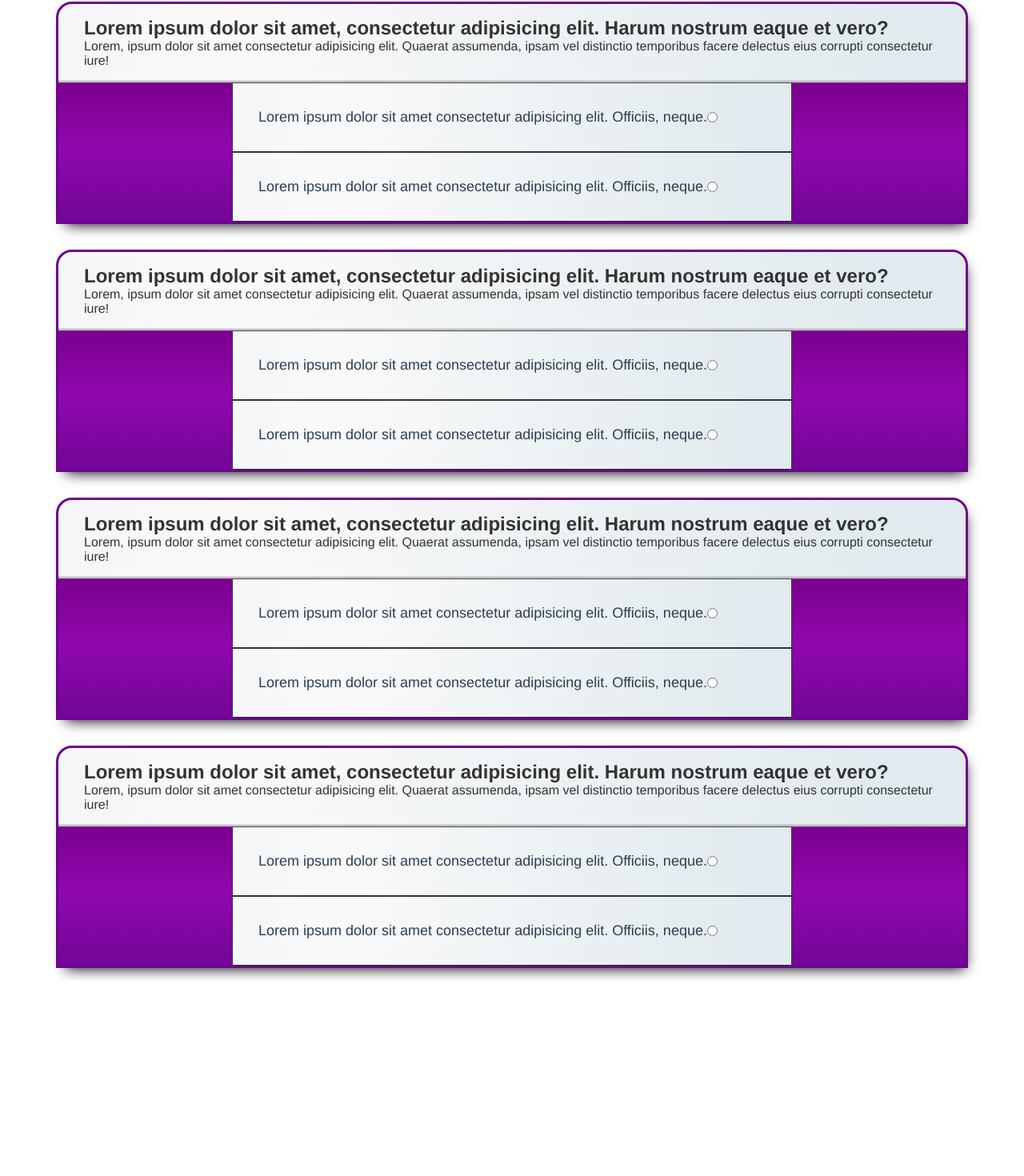
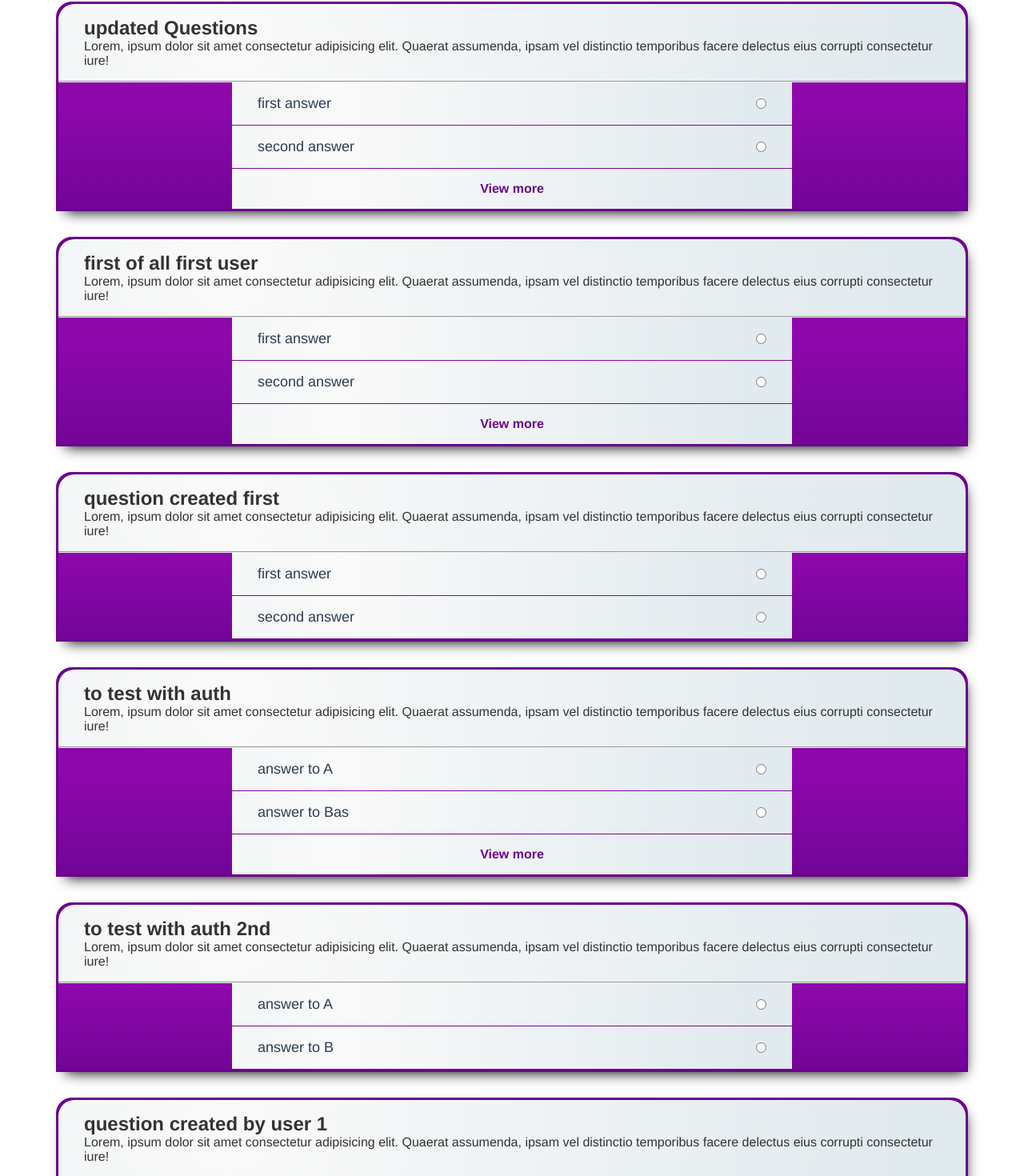
Before and after one commit to eevan7a9/voting-system, a Vue app in the folder voting-frontend/: page /#/ in a window 1280 px wide. Shown: the part 96-1566 px from the top of the page at 80% size. Before the commit the page ends 1322 px from the top, so only its background shows below. Built offline with nearby package versions, Linux system fonts and the light colour scheme.

Commit message:
added question dynamicaly from vuex

```diff
--- a/voting-frontend/src/assets/css/style.css
+++ b/voting-frontend/src/assets/css/style.css
@@ -188,65 +188,125 @@
   padding-bottom: 3rem;
 }
 /*                             Margin Starts                         */
-.mgx-1 {
+.mgx-1-em {
   margin-left: 1rem;
   margin-right: 1rem;
 }
-.mgy-1 {
+.mgy-1-em {
   margin-top: 1rem;
   margin-bottom: 1rem;
 }
-.mgx-2 {
+.mgx-2-em {
   margin-left: 2rem;
   margin-right: 2rem;
 }
-.mgy-2 {
+.mgy-2-em {
   margin-top: 2rem;
   margin-bottom: 2rem;
 }
-.mgx-3 {
+.mgx-3-em {
   margin-left: 3rem;
   margin-right: 3rem;
 }
-.mgy-3 {
+.mgy-3-em {
   margin-top: 3rem;
   margin-bottom: 3rem;
 }
-.mgl-1 {
+.mgl-1-em {
   margin-left: 1rem;
 }
-.mgr-1 {
+.mgr-1-em {
   margin-right: 1rem;
 }
-.mgl-2 {
+.mgl-2-em {
   margin-left: 2rem;
 }
-.mgr-2 {
+.mgr-2-em {
   margin-right: 2rem;
 }
-.mgl-3 {
+.mgl-3-em {
   margin-left: 3rem;
 }
-.mgr-3 {
+.mgr-3-em {
   margin-right: 3rem;
 }
-.mgt-1 {
+.mgt-1-em {
   margin-top: 1rem;
 }
-.mgb-1 {
+.mgb-1-em {
   margin-bottom: 1rem;
 }
-.mgt-2 {
+.mgt-2-em {
   margin-top: 2rem;
 }
-.mgb-2 {
+.mgb-2-em {
   margin-bottom: 2rem;
 }
-.mgt-3 {
+.mgt-3-em {
   margin-top: 3rem;
 }
-.mgb-3 {
+.mgb-3-em {
   margin-bottom: 3rem;
+}
+.mgx-1-px {
+  margin-left: 1px;
+  margin-right: 1px;
+}
+.mgy-1-px {
+  margin-top: 1px;
+  margin-bottom: 1px;
+}
+.mgx-2-px {
+  margin-left: 2px;
+  margin-right: 2px;
+}
+.mgy-2-px {
+  margin-top: 2px;
+  margin-bottom: 2px;
+}
+.mgx-3-px {
+  margin-left: 3px;
+  margin-right: 3px;
+}
+.mgy-3-px {
+  margin-top: 3px;
+  margin-bottom: 3px;
+}
+.mgl-1-px {
+  margin-left: 1px;
+}
+.mgr-1-px {
+  margin-right: 1px;
+}
+.mgl-2-px {
+  margin-left: 2px;
+}
+.mgr-2-px {
+  margin-right: 2px;
+}
+.mgl-3-px {
+  margin-left: 3px;
+}
+.mgr-3-px {
+  margin-right: 3px;
+}
+.mgt-1-px {
+  margin-top: 1px;
+}
+.mgb-1-px {
+  margin-bottom: 1px;
+}
+.mgt-2-px {
+  margin-top: 2px;
+}
+.mgb-2-px {
+  margin-bottom: 2px;
+}
+.mgt-3-px {
+  margin-top: 3px;
+}
+.mgb-3-px {
+  margin-bottom: 3px;
 }
 
 /*                                 Border Radius                     */
--- a/voting-frontend/src/components/questions/QuestionsList.vue
+++ b/voting-frontend/src/components/questions/QuestionsList.vue
@@ -1,84 +1,47 @@
 <template>
   <div>
-    <div class="wrapper mgt-2">
+    <div
+      class="wrapper bg-violetdient mgt-2-em"
+      v-for="(question, index) in allQuestions"
+      :key="index"
+    >
       <div class="question-cont bg-lightdient dark pady-1 padx-2">
-        <h2>Lorem ipsum dolor sit amet, consectetur adipisicing elit. Harum nostrum eaque et vero?</h2>
+        <h2>{{ question.title }}</h2>
         <p>Lorem, ipsum dolor sit amet consectetur adipisicing elit. Quaerat assumenda, ipsam vel distinctio temporibus facere delectus eius corrupti consectetur iure!</p>
       </div>
       <hr />
-      <div class="answers-cont bg-violetdient">
-        <div class="answers pady-2 padx-2 bg-lightdient">
-          <p class="fs-18">Lorem ipsum dolor sit amet consectetur adipisicing elit. Officiis, neque.</p>
-          <input type="radio" :name="radio_name" id />
-        </div>
-        <div class="answers pady-2 padx-2 bg-lightdient">
-          <p class="fs-18">Lorem ipsum dolor sit amet consectetur adipisicing elit. Officiis, neque.</p>
-          <input type="radio" :name="radio_name" id />
+      <div
+        class="answers-cont mgb-1-px"
+        v-for="(answer, index) in question.answers.slice(0,2)"
+        :key="index"
+      >
+        <div class="answers pady-1 padx-2 bg-lightdient pointer">
+          <p class="fs-18">{{ answer.title }}</p>
+          <input type="radio" :name="question.id" id />
         </div>
       </div>
-    </div>
-    <div class="wrapper mgt-2">
-      <div class="question-cont bg-lightdient dark pady-1 padx-2">
-        <h2>Lorem ipsum dolor sit amet, consectetur adipisicing elit. Harum nostrum eaque et vero?</h2>
-        <p>Lorem, ipsum dolor sit amet consectetur adipisicing elit. Quaerat assumenda, ipsam vel distinctio temporibus facere delectus eius corrupti consectetur iure!</p>
-      </div>
-      <hr />
-      <div class="answers-cont bg-violetdient">
-        <div class="answers pady-2 padx-2 bg-lightdient">
-          <p class="fs-18">Lorem ipsum dolor sit amet consectetur adipisicing elit. Officiis, neque.</p>
-          <input type="radio" :name="radio_name" id />
-        </div>
-        <div class="answers pady-2 padx-2 bg-lightdient">
-          <p class="fs-18">Lorem ipsum dolor sit amet consectetur adipisicing elit. Officiis, neque.</p>
-          <input type="radio" :name="radio_name" id />
-        </div>
-      </div>
-    </div>
-    <div class="wrapper mgt-2">
-      <div class="question-cont bg-lightdient dark pady-1 padx-2">
-        <h2>Lorem ipsum dolor sit amet, consectetur adipisicing elit. Harum nostrum eaque et vero?</h2>
-        <p>Lorem, ipsum dolor sit amet consectetur adipisicing elit. Quaerat assumenda, ipsam vel distinctio temporibus facere delectus eius corrupti consectetur iure!</p>
-      </div>
-      <hr />
-      <div class="answers-cont bg-violetdient">
-        <div class="answers pady-2 padx-2 bg-lightdient">
-          <p class="fs-18">Lorem ipsum dolor sit amet consectetur adipisicing elit. Officiis, neque.</p>
-          <input type="radio" :name="radio_name" id />
-        </div>
-        <div class="answers pady-2 padx-2 bg-lightdient">
-          <p class="fs-18">Lorem ipsum dolor sit amet consectetur adipisicing elit. Officiis, neque.</p>
-          <input type="radio" :name="radio_name" id />
-        </div>
-      </div>
-    </div>
-    <div class="wrapper mgt-2">
-      <div class="question-cont bg-lightdient dark pady-1 padx-2">
-        <h2>Lorem ipsum dolor sit amet, consectetur adipisicing elit. Harum nostrum eaque et vero?</h2>
-        <p>Lorem, ipsum dolor sit amet consectetur adipisicing elit. Quaerat assumenda, ipsam vel distinctio temporibus facere delectus eius corrupti consectetur iure!</p>
-      </div>
-      <hr />
-      <div class="answers-cont bg-violetdient">
-        <div class="answers pady-2 padx-2 bg-lightdient">
-          <p class="fs-18">Lorem ipsum dolor sit amet consectetur adipisicing elit. Officiis, neque.</p>
-          <input type="radio" :name="radio_name" id />
-        </div>
-        <div class="answers pady-2 padx-2 bg-lightdient">
-          <p class="fs-18">Lorem ipsum dolor sit amet consectetur adipisicing elit. Officiis, neque.</p>
-          <input type="radio" :name="radio_name" id />
-        </div>
-      </div>
+      <div
+        class="more pady-1 padx-2 bg-lightdient fw-bolder pointer"
+        v-if="question.answers.length > 2"
+      >View more</div>
+      <div
+        class="more pady-1 padx-2 bg-lightdient fw-bolder pointer"
+        v-if="question.answers.length == 0"
+      >None</div>
     </div>
   </div>
 </template>
 
 <script>
+import { mapGetters } from "vuex";
 export default {
   name: "QuestionsList",
   data() {
     return {
       radio_name: "this"
     };
-  }
+  },
+  computed: mapGetters(["allQuestions"])
 };
 </script>
 
@@ -98,7 +61,14 @@ export default {
   max-width: 700px;
   margin-right: auto;
   margin-left: auto;
-  border: 1px solid #333;
-  display: flex;
+  display: grid;
+  grid-template-columns: 1fr auto;
+}
+.more {
+  max-width: 700px;
+  text-align: center;
+  margin-left: auto;
+  margin-right: auto;
+  color: rgb(106, 4, 140);
 }
 </style>
```
